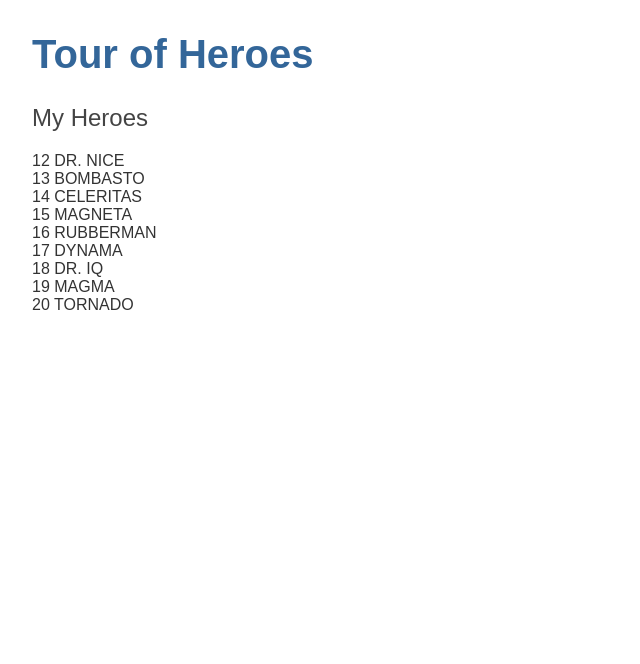
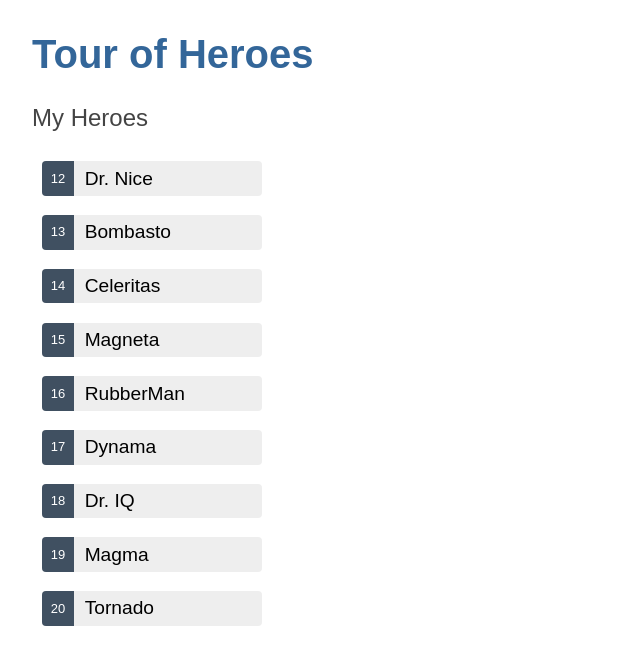
Before and after one commit to jsigne/TourOfHeroes, an Angular app: page / in a window 1280 px wide. Shown: the top 664 px of the page, without its empty margins (0-640 px from the left). Built offline with nearby package versions, Linux system fonts and the light colour scheme.

Commit message:
[COMPONENT][HEROES] Mise en forme de la liste de Hero à afficher

```diff
--- a/src/app/heroes/heroes.component.css
+++ b/src/app/heroes/heroes.component.css
@@ -0,0 +1,66 @@
+/* HeroesComponent's private CSS styles */
+.heroes {
+  margin: 0 0 2em 0;
+  list-style-type: none;
+  padding: 0;
+  width: 15em;
+}
+
+.heroes li {
+  display: flex;
+}
+
+.heroes button {
+  flex: 1;
+  cursor: pointer;
+  position: relative;
+  left: 0;
+  background-color: #EEE;
+  margin: .5em;
+  padding: 0;
+  border-radius: 4px;
+  display: flex;
+  align-items: stretch;
+  height: 1.8em;
+}
+
+.heroes button:hover {
+  color: #2c3a41;
+  background-color: #e6e6e6;
+  left: .1em;
+}
+
+.heroes button:active {
+  background-color: #525252;
+  color: #fafafa;
+}
+
+.heroes button.selected {
+  background-color: black;
+  color: white;
+}
+
+.heroes button.selected:hover {
+  background-color: #505050;
+  color: white;
+}
+
+.heroes button.selected:active {
+  background-color: black;
+  color: white;
+}
+
+.heroes .badge {
+  display: inline-block;
+  font-size: small;
+  color: white;
+  padding: 0.8em 0.7em 0 0.7em;
+  background-color: #405061;
+  line-height: 1em;
+  margin-right: .8em;
+  border-radius: 4px 0 0 4px;
+}
+
+.heroes .name {
+  align-self: center;
+}
--- a/src/app/heroes/heroes.component.html
+++ b/src/app/heroes/heroes.component.html
@@ -1,5 +1,9 @@
 <h2>My Heroes</h2>
-
-<div *ngFor="let hero of heroes">
-  {{hero.id}} {{hero.name | uppercase}}
-</div>
+<ul class="heroes">
+  <li *ngFor="let hero of heroes">
+    <button type="button">
+      <span class="badge">{{hero.id}}</span>
+      <span class="name">{{hero.name}}</span>
+    </button>
+  </li>
+</ul>
```
